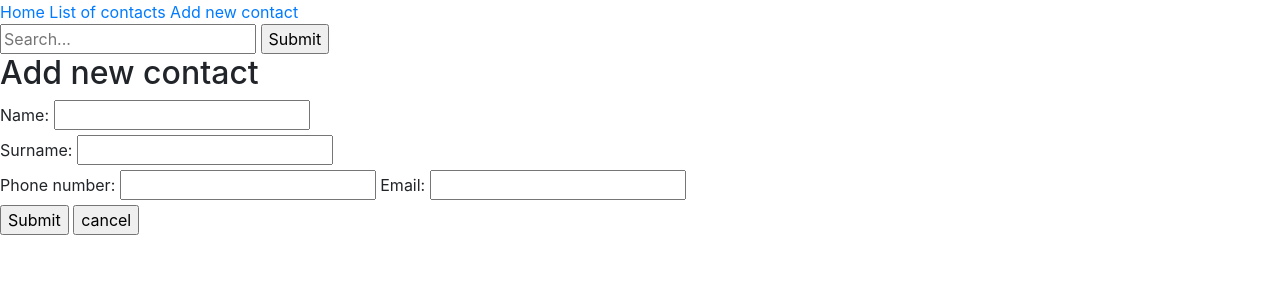
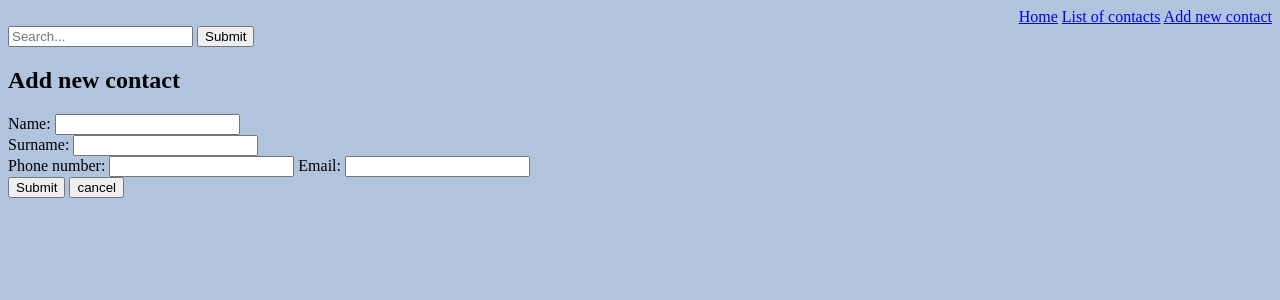
Before and after one commit to theJanko/PhonebookApp, a Django app: page /add/ in a window 1280 px wide. Shown: the top 300 px of the page. Run offline with Django 3.2, Linux system fonts and the light colour scheme; some libraries are stand-ins or nearby versions.

Commit message:
Some css

```diff
--- a/NewDjProject/settings.py
+++ b/NewDjProject/settings.py
@@ -119,3 +119,7 @@ USE_TZ = True
 # https://docs.djangoproject.com/en/3.0/howto/static-files/
 
 STATIC_URL = '/static/'
+
+STATICFILES_DIRS = [
+    os.path.join(BASE_DIR, 'static'),
+]
--- a/static/base.css
+++ b/static/base.css
@@ -0,0 +1,7 @@
+body {
+  background-color: lightsteelblue;
+}
+
+nav{
+  text-align: right;
+}
--- a/templates/base.html
+++ b/templates/base.html
@@ -4,7 +4,7 @@
 <head>
   <meta charset="utf-8">
   <meta name="viewport" content="width=device-width, initial-scale=1, shrink-to-fit=no">
-  <link rel="stylesheet" href="https://stackpath.bootstrapcdn.com/bootstrap/4.4.1/css/bootstrap.min.css" integrity="sha384-Vkoo8x4CGsO3+Hhxv8T/Q5PaXtkKtu6ug5TOeNV6gBiFeWPGFN9MuhOf23Q9Ifjh" crossorigin="anonymous">
+  <link rel="stylesheet" type="text/css" href="{% static "base.css" %}"/>
   <title>{% block title %}Home{% endblock %}</title>
 </head>
 <body>
```
